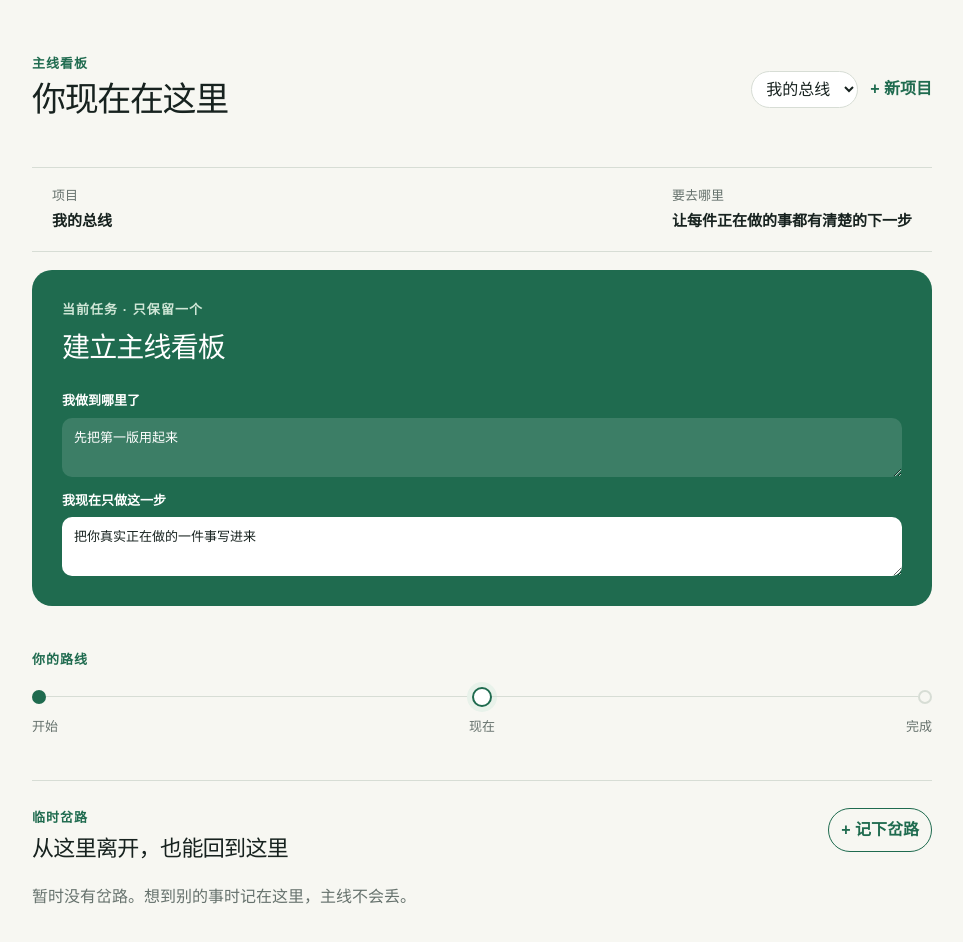
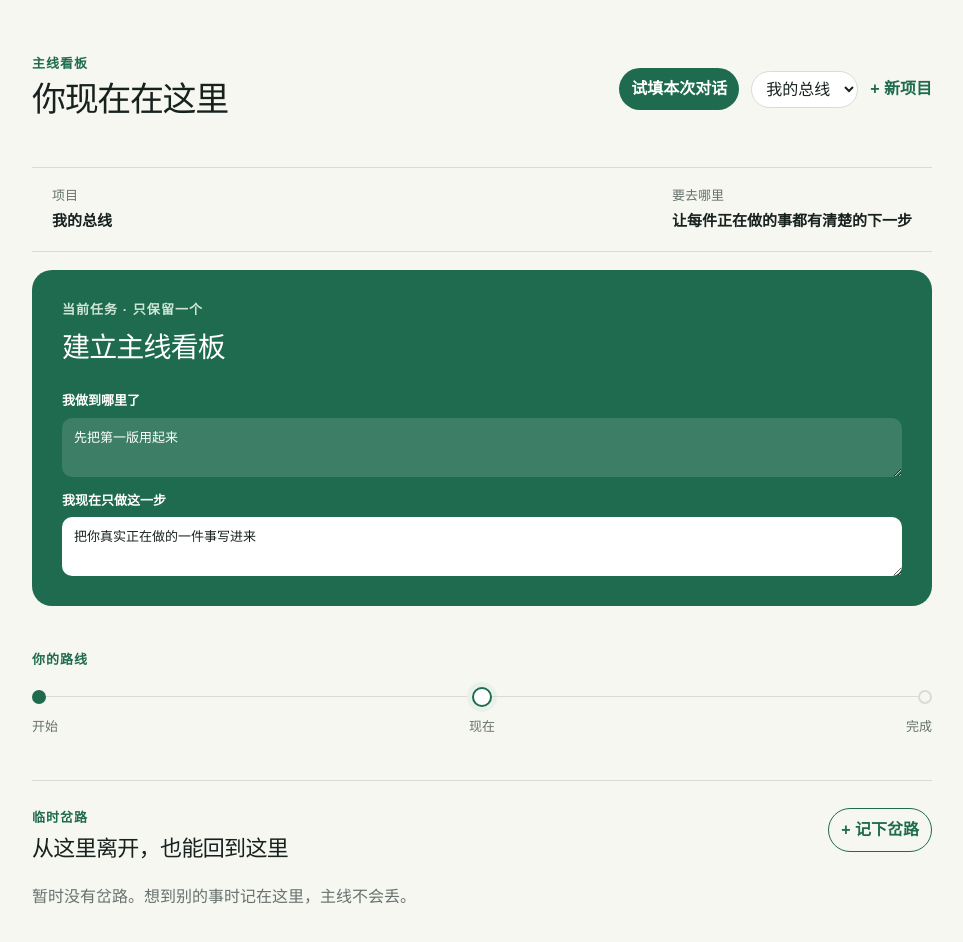
Before and after one commit to Olivya-sxx/mainline-board, a Next.js app: page / in a window 1280 px wide. Shown: the top 942 px of the page, without its empty margins (158-1121 px from the left). Built offline with nearby package versions, Linux system fonts and the light colour scheme.

Commit message:
Add conversation trial board

```diff
--- a/app/globals.css
+++ b/app/globals.css
@@ -7,7 +7,7 @@ button, input, textarea { font:inherit; }
 button { cursor:pointer; }
 main { width:min(900px, calc(100% - 32px)); margin:0 auto; padding:54px 0 80px; }
 .topbar, .section-heading, .orientation, .branch { display:flex; justify-content:space-between; gap:20px; align-items:center; }
-.project-actions { display:flex; align-items:center; gap:12px; }.project-actions select { max-width:140px; border:1px solid var(--line); border-radius:999px; padding:8px 10px; background:#fff; color:var(--ink); }
+.project-actions { display:flex; align-items:center; gap:12px; }.project-actions select { max-width:140px; border:1px solid var(--line); border-radius:999px; padding:8px 10px; background:#fff; color:var(--ink); }.trial-button { border:0; border-radius:999px; padding:9px 12px; color:#fff; background:var(--green); font-weight:700; white-space:nowrap; }
 h1, h2, p { margin:0; } h1 { font-size:34px; letter-spacing:-.04em; } h2 { font-size:22px; letter-spacing:-.03em; }
 .eyebrow { color:var(--green); font-size:13px; font-weight:700; letter-spacing:.08em; }
 .text-button, .outline-button, .branch button, .close { border:0; background:transparent; color:var(--green); font-weight:700; }
--- a/app/page.tsx
+++ b/app/page.tsx
@@ -27,6 +27,40 @@ const initialBoard: Board = {
     },
   ],
   activeTaskId: "t1", activeProjectId: "p1",
+};
+
+const conversationTrial: Board = {
+  projects: [{ id: "trial-project", name: "主线看板", goal: "做出一个让我跳跃时也能看清位置与去向的工具" }],
+  tasks: [
+    {
+      id: "trial-task",
+      projectId: "trial-project",
+      title: "验证主线看板的使用方式",
+      progress: "初版已完成；发现填完进度和下一步后，缺少项目梳理与回到主线的流程。",
+      next: "用 3 个问题梳理项目，再决定下一版该补什么。",
+      status: "current",
+    },
+    {
+      id: "trial-branch-1",
+      projectId: "trial-project",
+      parentId: "trial-task",
+      title: "补上“完成并回到原处”",
+      progress: "已确认需要这个选择。",
+      next: "设计完成后回到原任务的动作。",
+      status: "paused",
+    },
+    {
+      id: "trial-branch-2",
+      projectId: "trial-project",
+      parentId: "trial-task",
+      title: "决定 Codex 对话如何更新看板",
+      progress: "先试一次由 Codex 整理当前对话。",
+      next: "确认这份试填是否有用。",
+      status: "paused",
+    },
+  ],
+  activeTaskId: "trial-task",
+  activeProjectId: "trial-project",
 };
 
 const storageKey = "mainline-board-v1";
@@ -72,6 +106,12 @@ export default function Home() {
     setBoard((old) => ({ ...old, activeProjectId: projectId, activeTaskId: task.id }));
   }
 
+  function loadConversationTrial() {
+    if (window.confirm("这会用本次对话的整理结果替换当前看板。继续吗？")) {
+      setBoard(conversationTrial);
+    }
+  }
+
   function updateCurrent(field: "progress" | "next", value: string) {
     setBoard((old) => ({
       ...old,
@@ -112,7 +152,7 @@ export default function Home() {
     <main>
       <header className="topbar">
         <div><p className="eyebrow">主线看板</p><h1>你现在在这里</h1></div>
-        <div className="project-actions"><select aria-label="切换项目" value={project.id} onChange={(e) => switchProject(e.target.value)}>{board.projects.map((item) => <option key={item.id} value={item.id}>{item.name}</option>)}</select><button className="text-button" onClick={() => setShowProject(true)}>+ 新项目</button></div>
+        <div className="project-actions"><button className="trial-button" onClick={loadConversationTrial}>试填本次对话</button><select aria-label="切换项目" value={project.id} onChange={(e) => switchProject(e.target.value)}>{board.projects.map((item) => <option key={item.id} value={item.id}>{item.name}</option>)}</select><button className="text-button" onClick={() => setShowProject(true)}>+ 新项目</button></div>
       </header>
 
       <section className="orientation" aria-label="当前位置">
```
